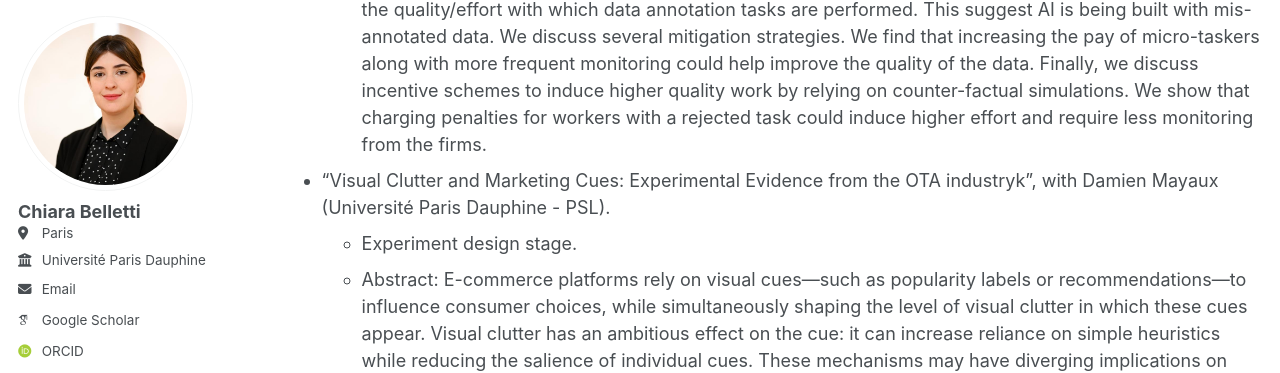
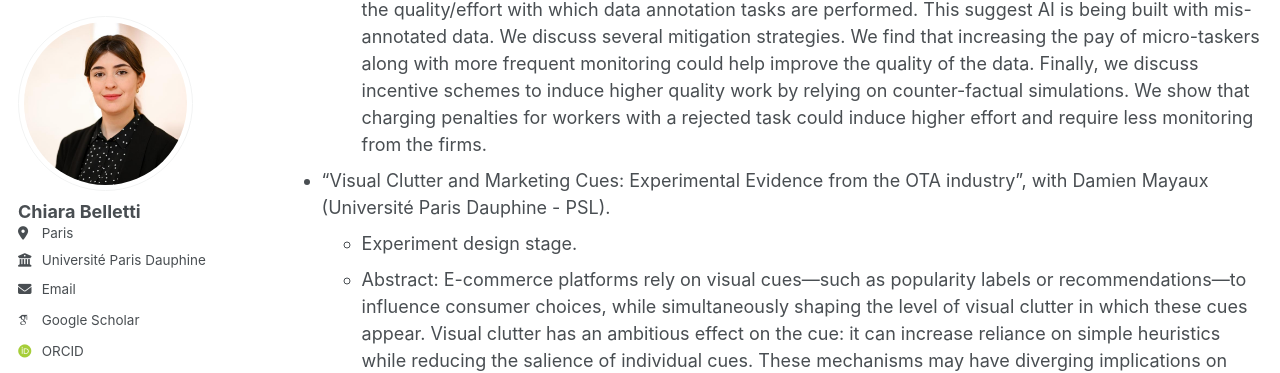
Before and after one commit to ChiaraBelletti/ChiaraBelletti.github.io, a Jekyll site: the page built from _pages/research.md, in a window 1280 px wide and 900 px high, scrolled down 1110 px. Shown: the part 90-463 px from the top of the window. Built offline with Jekyll 4.4.1, drawn with Linux system fonts in a browser that asks for light colours; some web fonts are replaced.

Commit message:
Update research.md

```diff
--- a/_pages/research.md
+++ b/_pages/research.md
@@ -28,7 +28,7 @@ Selected Work in Progress
   * Abstract: Micro-tasking platforms enable the collection of data used to train machine learning algorithms and artificial intelligence. However, a classical Principal-Agent problem may limit the quality of the data produced by micro-taskers as firms do not always monitor the quality of the work done with sufficient frequency.
 We develop a structural model of equilibrium demand and supply of effort to measure quality and monitoring behavior. We estimate the parameters of this model using proprietary data from a leading micro-tasking platform. We find that metrics relying on observed task rejection severely underestimate the quality/effort with which data annotation tasks are performed. This suggest AI is being built with mis-annotated data. We discuss several mitigation strategies. We find that increasing the pay of micro-taskers along with more frequent monitoring could help improve the quality of the data. Finally, we discuss incentive schemes to induce higher quality work by relying on counter-factual simulations. We show that charging penalties for workers with a rejected task could induce higher effort and require less monitoring from the firms.
 
-* "Visual Clutter and Marketing Cues: Experimental Evidence from the OTA industryk", with Damien Mayaux (Université Paris Dauphine - PSL).
+* "Visual Clutter and Marketing Cues: Experimental Evidence from the OTA industry", with Damien Mayaux (Université Paris Dauphine - PSL).
   * Experiment design stage.
   * Abstract: E-commerce platforms rely on visual cues—such as popularity labels or recommendations—to influence consumer choices, while simultaneously shaping the level of visual clutter in which these cues appear. Visual clutter has an ambitious effect on the cue: it can increase reliance on simple heuristics while reducing the salience of individual cues. These mechanisms may have diverging implications on business metrics and consumer welfare. We study how visual clutter moderates the impact of cues on consumer choice in a laboratory experiment with real incentives. Using a web browser extension to manipulate the interface of a hotel reservation platform, we experimentally vary the presence of a cue within subjects and the level of visual clutter between subjects. Across levels of clutter, we measure the causal effect of cues on choice behavior as well as subjective perceptions of cue salience, cognitive load, and visual complexity. In addition, we analyze search behavior to characterize decision-making strategies across conditions. Our design allows us to disentangle the mechanisms through which visual clutter changes the effect of the cue in realistic online environment, providing insights for platform design and regulatory action regarding e-commerce interfaces.
 
```
